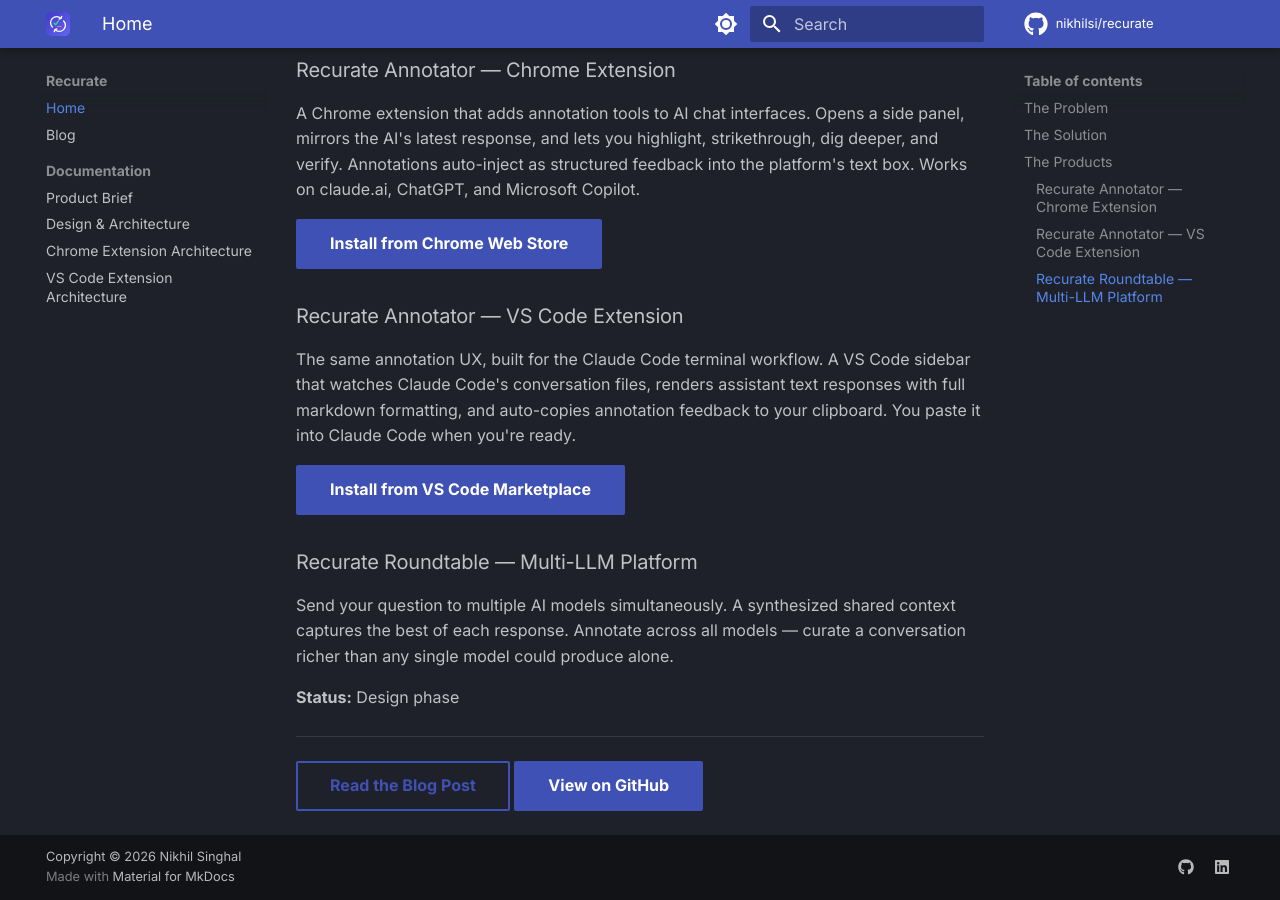
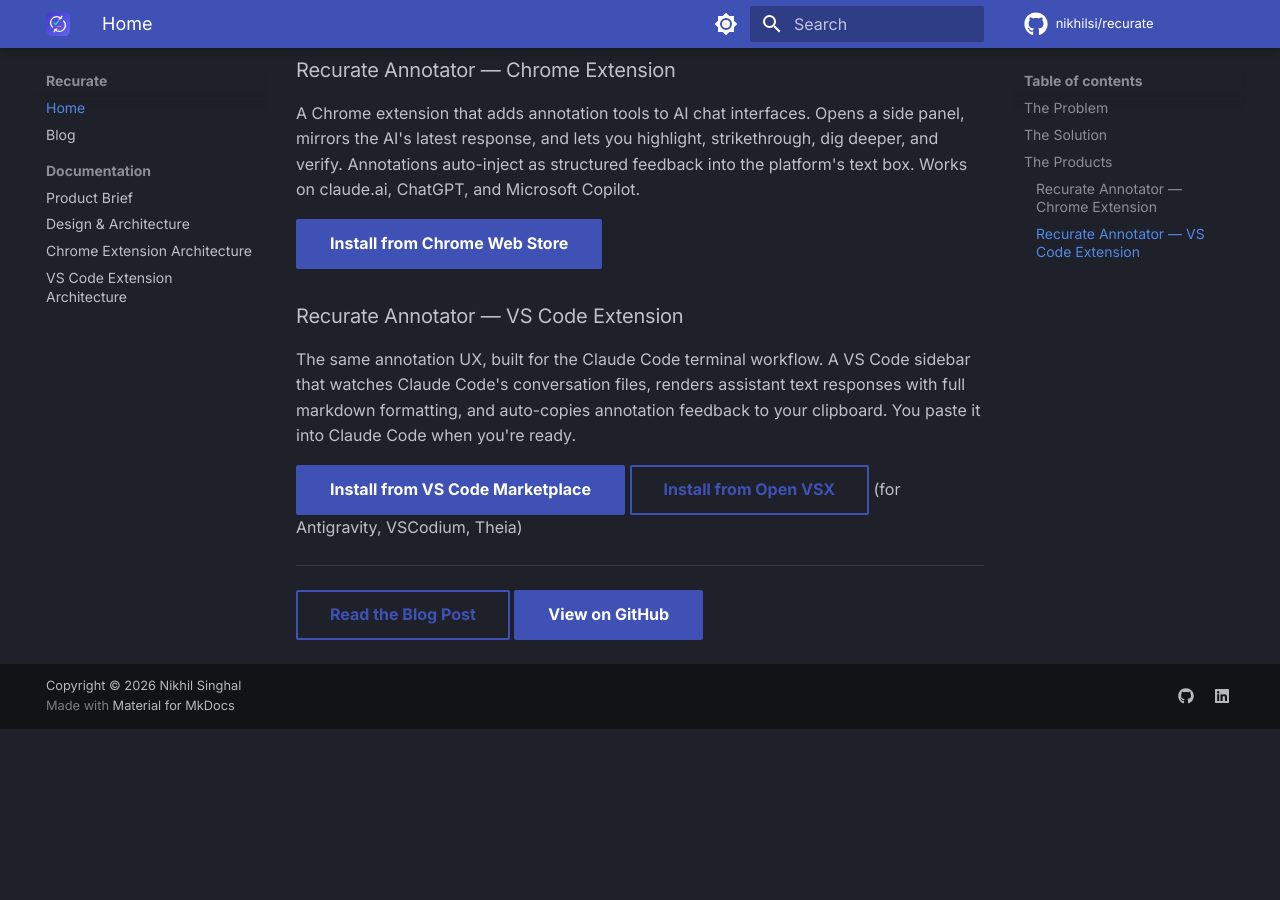
Before and after one commit to nikhilsi/recurate, an MkDocs documentation site: the page built from docs/index.md, in a window 1280 px wide and 900 px high, scrolled down 947 px. Built offline with MkDocs 1.6.1 and Material for MkDocs 9.7.7, drawn with Linux system fonts in a browser that asks for light colours; comment, search, counter and statistics services are not loaded; after the commit the page ends 1676 px from its top, so only the background shows below that.

Commit message:
Add Open VSX link to README, fix docs/index.md (Open VSX button + remove Roundtable section)

```diff
--- a/docs/index.md
+++ b/docs/index.md
@@ -36,12 +36,7 @@ A Chrome extension that adds annotation tools to AI chat interfaces. Opens a sid
 The same annotation UX, built for the Claude Code terminal workflow. A VS Code sidebar that watches Claude Code's conversation files, renders assistant text responses with full markdown formatting, and auto-copies annotation feedback to your clipboard. You paste it into Claude Code when you're ready.
 
 [Install from VS Code Marketplace](https://marketplace.visualstudio.com/items?itemName=recurate.recurate-annotator-vscode){ .md-button .md-button--primary }
-
-### Recurate Roundtable — Multi-LLM Platform
-
-Send your question to multiple AI models simultaneously. A synthesized shared context captures the best of each response. Annotate across all models — curate a conversation richer than any single model could produce alone.
-
-**Status:** Design phase
+[Install from Open VSX](https://open-vsx.org/extension/recurate/recurate-annotator-vscode){ .md-button } (for Antigravity, VSCodium, Theia)
 
 ---
 
```
Also changed, not shown: README.md (+1 -1 lines).
